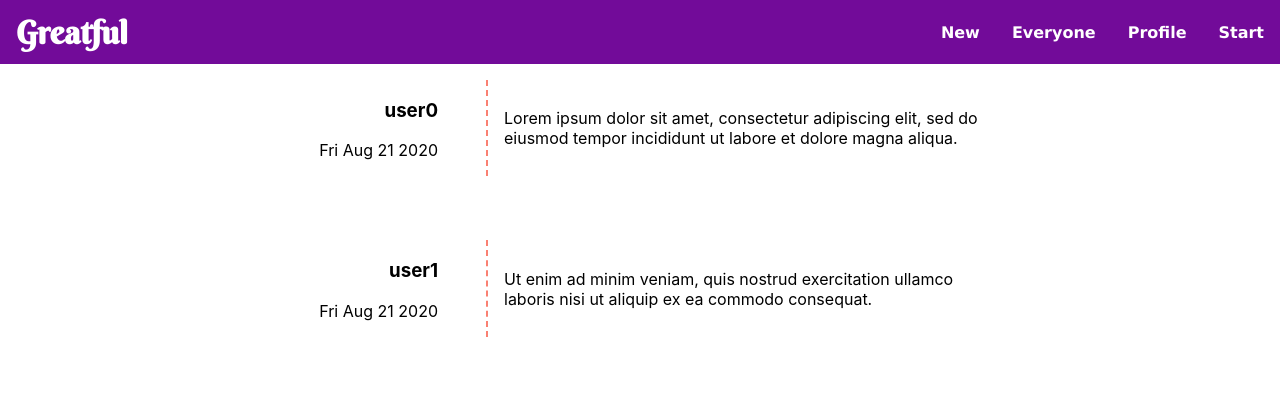
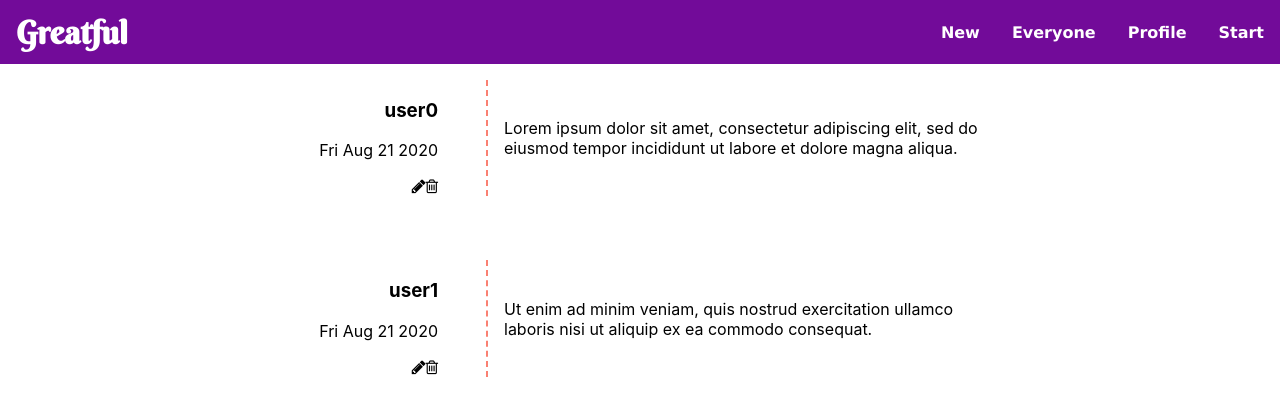
Before and after one commit to voidJuneau/grateful, a React (Create React App) app in the folder client/: page /all in a window 1280 px wide. Shown: the top 416 px of the page. Built offline with nearby package versions, Linux system fonts and the light colour scheme.

Commit message:
Added post edit

```diff
--- a/client/public/index.html
+++ b/client/public/index.html
@@ -10,6 +10,7 @@
       content="Web site created using create-react-app"
     />
     <link href="https://fonts.googleapis.com/css2?family=Berkshire+Swash&display=swap" rel="stylesheet">
+    <link rel="stylesheet" href="https://stackpath.bootstrapcdn.com/font-awesome/4.7.0/css/font-awesome.min.css">
     <!--
       manifest.json provides metadata used when your web app is installed on a
       user's mobile device or desktop. See https://developers.google.com/web/fundamentals/web-app-manifest/
@@ -28,6 +29,7 @@
   </head>
   <body>
     <div id="backdrop-hook"></div>
+    <div id="modal-hook"></div>
     <div id="side-hook"></div>
     <noscript>You need to enable JavaScript to run this app.</noscript>
     <div id="root"></div>
--- a/client/src/components/Navigation/Navigation.js
+++ b/client/src/components/Navigation/Navigation.js
@@ -5,7 +5,7 @@ import styled from 'styled-components';
 import NavSide from './NavSide';
 import NavHeader from './NavHeader';
 import NavLinks from './NavLinks';
-import Backdrop from './Backdrop';
+import Backdrop from '../shared/Backdrop';
 
 const Navication = props => {
   const HambergerButton = styled.button`
--- a/client/src/components/Posts/Post.js
+++ b/client/src/components/Posts/Post.js
@@ -1,7 +1,48 @@
-import React from 'react';
+import React, { useState } from 'react';
 import styled from 'styled-components';
 
+import Button from '../shared/Button';
+
 const Post = props => {
+  const [isEdit, setEdit] = useState(false);
+  const [isDelete, setDelete] = useState(false);
+  const [editedContent, setContent] = useState('');
+  const editPost = () => {
+    setContent(props.data.content);
+    setEdit(true);
+  }
+  const deletePost = post => {
+    setDelete(true);
+  }
+  const saveEdit = () => {
+    console.log(editedContent);
+    props.data.content = editedContent;
+    setEdit(false);
+  }
+
+  return(
+    <Box>
+      <Info>
+        <h3>{props.data.ownerName}</h3>
+        <p>{props.data.date}</p>
+        <i className='fa fa-pencil' onClick={editPost}></i>
+        <i className='fa fa-trash-o' onClick={deletePost}></i>
+      </Info>
+        {!isEdit &&
+      <Content>
+      {props.data.content}
+      </Content>}
+        {isEdit && (
+          <Content>
+          <Textarea value={editedContent} onChange={e=>setContent(e.target.value)}/>
+          <Button onClick={saveEdit}>Save</Button>
+          <Button onClick={()=>setEdit(false)}>Cancel</Button>
+          </Content>
+        )}
+    </Box>
+  );
+}
+
 const Box = styled.div`
 display: flex;
 flex-direction: column;
@@ -32,16 +73,8 @@ const Post = props => {
   align-items: center;
   border-left: 2px dashed salmon;
 `
-
-  return(
-    <Box>
-      <Info>
-        <h3>{props.data.ownerName}</h3>
-        <p>{props.data.date}</p>
-      </Info>
-      <Content>{props.data.content}</Content>
-    </Box>
-  );
-}
+const Textarea = styled.textarea`
+  width: 100%;
+`
 
 export default Post;
```
Also changed, not shown: client/src/components/Posts/PostList.js (+6 -2 lines), client/src/components/shared/Backdrop.js (renamed from client/src/components/Navigation/Backdrop.js). Lines whose indentation alone changed are shown as unchanged.
